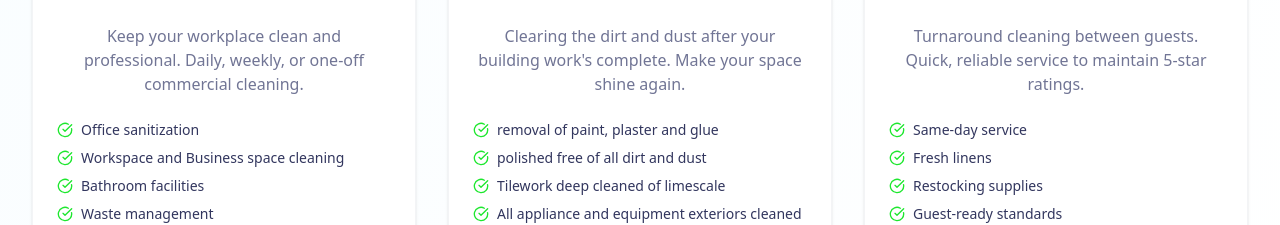
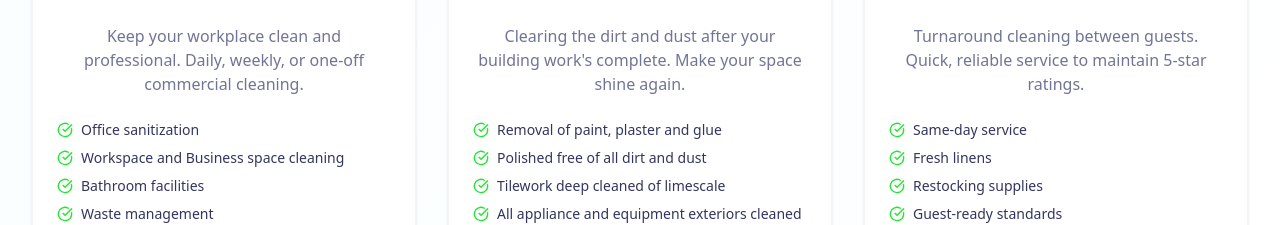
Before and after one commit to ayomidekappo12/canny-s, a Next.js app: page / in a window 1280 px wide. Shown: the part 2140-2365 px from the top of the page. Built offline with nearby package versions, Linux system fonts and the light colour scheme.

Commit message:
typo error fix

```diff
--- a/next-seo.config.js
+++ b/next-seo.config.js
@@ -7,7 +7,7 @@ export default {
   openGraph: {
     type: "website",
     locale: "en_UK",
-    url: "https://cannyscleaning.com",
+    url: "https://www.cannyscleaning.com",
     site_name: "Canny's Cleaning Services",
     title: "Canny's Cleaning Services - 5★ Rated by 1,000+ Customers",
     description:
@@ -23,7 +23,7 @@ export default {
   additionalLinkTags: [
     {
       rel: "canonical",
-      href: "https://cannyscleaning.com",
+      href: "https://www.cannyscleaning.com",
     },
   ],
 };
--- a/src/app/sections/services.tsx
+++ b/src/app/sections/services.tsx
@@ -85,8 +85,8 @@ export function Services() {
         "Clearing the dirt and dust after your building work's complete. Make your space shine again.",
       price: "price on request",
       features: [
-        "removal of paint, plaster and glue",
-        "polished free of all dirt and dust",
+        "Removal of paint, plaster and glue",
+        "Polished free of all dirt and dust",
         "Tilework deep cleaned of limescale",
         "All appliance and equipment exteriors cleaned",
       ],
```
